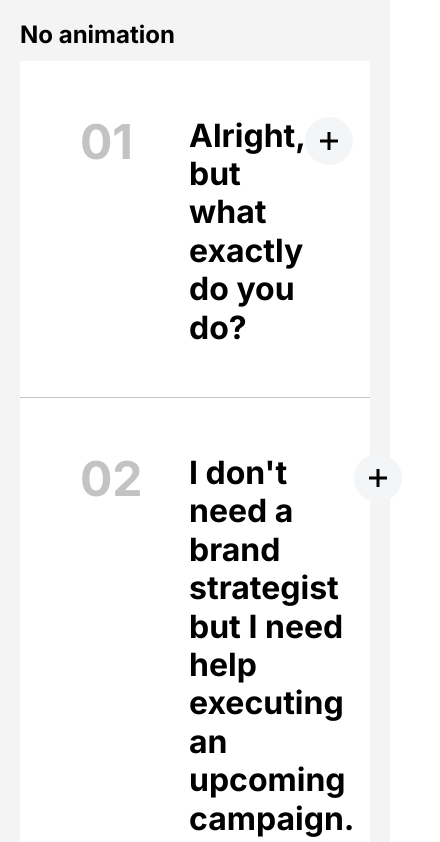
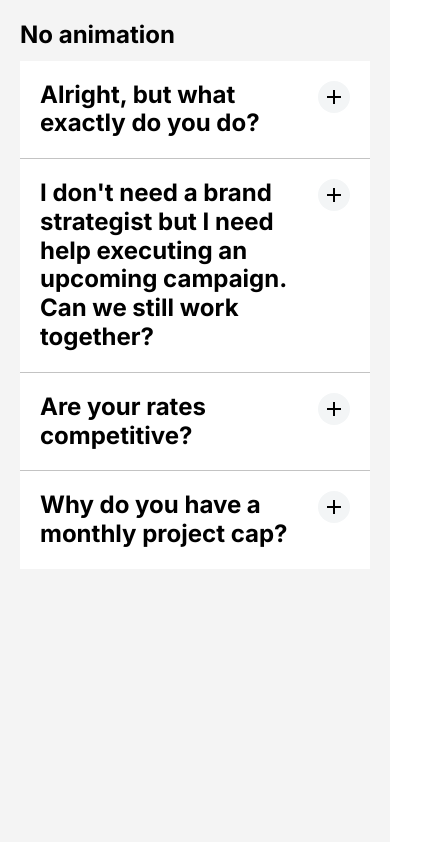
Before and after one commit to vanjazeli/react-accordion, a React (Vite) app: page / in a window 390 px wide. Shown: the top 842 px of the page, 440 px wide, since content can reach past the window. Built offline with nearby package versions, Linux system fonts and the light colour scheme.

Commit message:
feat: Add animation functionality

```diff
--- a/src/components/Accordion.tsx
+++ b/src/components/Accordion.tsx
@@ -39,7 +39,9 @@ const Accordion = ({ items }: AccordionProps) => {
 						<span className="accordion__icon"></span>
 					</button>
 					<div className="accordion__description-holder">
-						<p className="accordion__description">{item.description}</p>
+						<div className="accordion__description-wrap">
+							<p className="accordion__description">{item.description}</p>
+						</div>
 					</div>
 				</li>
 			))}
--- a/src/styles.scss
+++ b/src/styles.scss
@@ -4,11 +4,14 @@ $white: #fff;
 $pale-gray: #f3f5f6;
 $light-gray: #f4f4f4;
 $mid-gray: #c3c3c3;
+$dark-gray: #242424;
 $black: #000;
 
-$pale-blue: rgb(241, 240, 246);
+$pale-blue: rgb(211, 209, 222);
 
 $font-default: 'Inter', sans-serif;
+
+$transition-primary: 0.5s ease-in-out;
 
 * {
 	margin: 0;
@@ -37,7 +40,7 @@ button {
 }
 
 .holder {
-	max-width: 1220px;
+	max-width: 800px;
 	width: 100%;
 	margin: 0 auto;
 	padding: 0 20px;
@@ -61,21 +64,24 @@ button {
 .accordion__item {
 	position: relative;
 	padding: 56px 60px 50px 169px;
+	@media screen and (max-width: 767px) {
+		padding: 20px;
+	}
 }
 
 .accordion__item--active {
-	background-color: $pale-blue;
 	.accordion__icon {
 		background-color: $black;
+		transform: rotate(360deg);
 		&::before {
 			background-color: $white;
 		}
 		&::after {
-			display: none;
+			opacity: 0;
 		}
 	}
 	.accordion__description-holder {
-		display: unset;
+		grid-template-rows: 1fr;
 	}
 }
 
@@ -91,17 +97,24 @@ button {
 	font-size: 32px;
 	line-height: 120%;
 	font-weight: bold;
+	@media screen and (max-width: 767px) {
+		font-size: 24px;
+	}
 }
 
 .accordion__icon {
+	isolation: isolate;
 	position: relative;
 	height: 48px;
 	min-width: 48px;
 	background-color: $pale-gray;
 	border-radius: 100vmax;
+	transition: $transition-primary;
+	transition-property: transform;
 	&::before {
 		content: '';
 		position: absolute;
+		z-index: 2;
 		width: 18px;
 		height: 3px;
 		background-color: $black;
@@ -118,18 +131,40 @@ button {
 		top: 50%;
 		left: 50%;
 		transform: translate(-50%, -50%);
+		transition: $transition-primary;
+		transition-property: opacity;
+	}
+	@media screen and (max-width: 767px) {
+		height: 32px;
+		min-width: 32px;
+		&::before {
+			width: 14px;
+			height: 2px;
+		}
+		&::after {
+			width: 2px;
+			height: 14px;
+		}
 	}
 }
 
 .accordion__description-holder {
-	display: none;
+	display: grid;
+	grid-template-rows: 0fr;
+	transition: $transition-primary;
+	transition-property: grid-template-rows;
+}
+
+.accordion__description-wrap {
+	overflow: hidden;
 }
 
 .accordion__description {
-	margin-top: 24px;
+	padding-top: 24px;
 	font-size: 20px;
 	line-height: 140%;
-	color: $mid-gray;
+	color: $dark-gray;
+	background-color: $white;
 }
 
 .accordion__number {
@@ -140,4 +175,7 @@ button {
 	font-size: 48px;
 	line-height: 120%;
 	color: $mid-gray;
+	@media screen and (max-width: 767px) {
+		display: none;
+	}
 }
```
